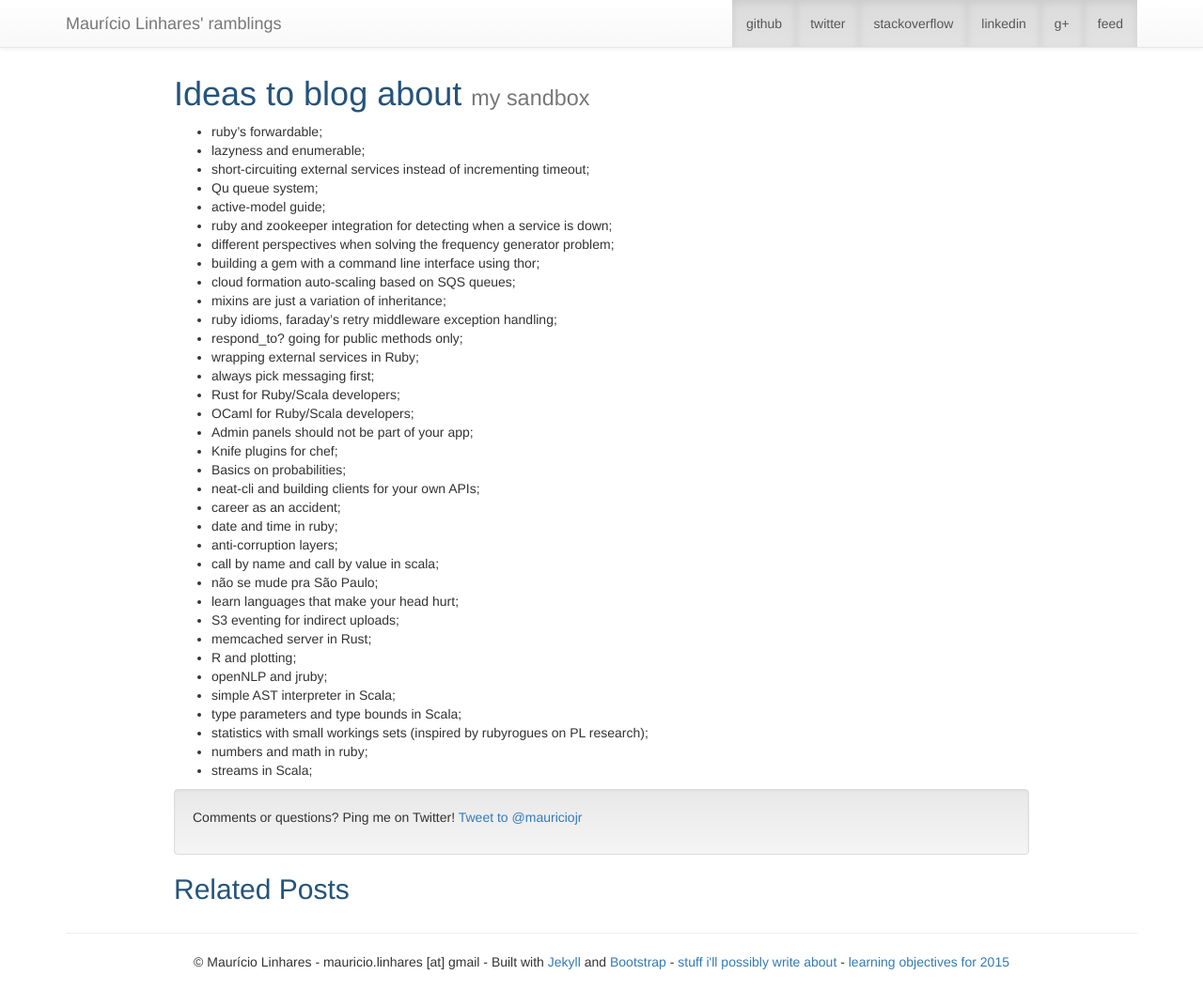
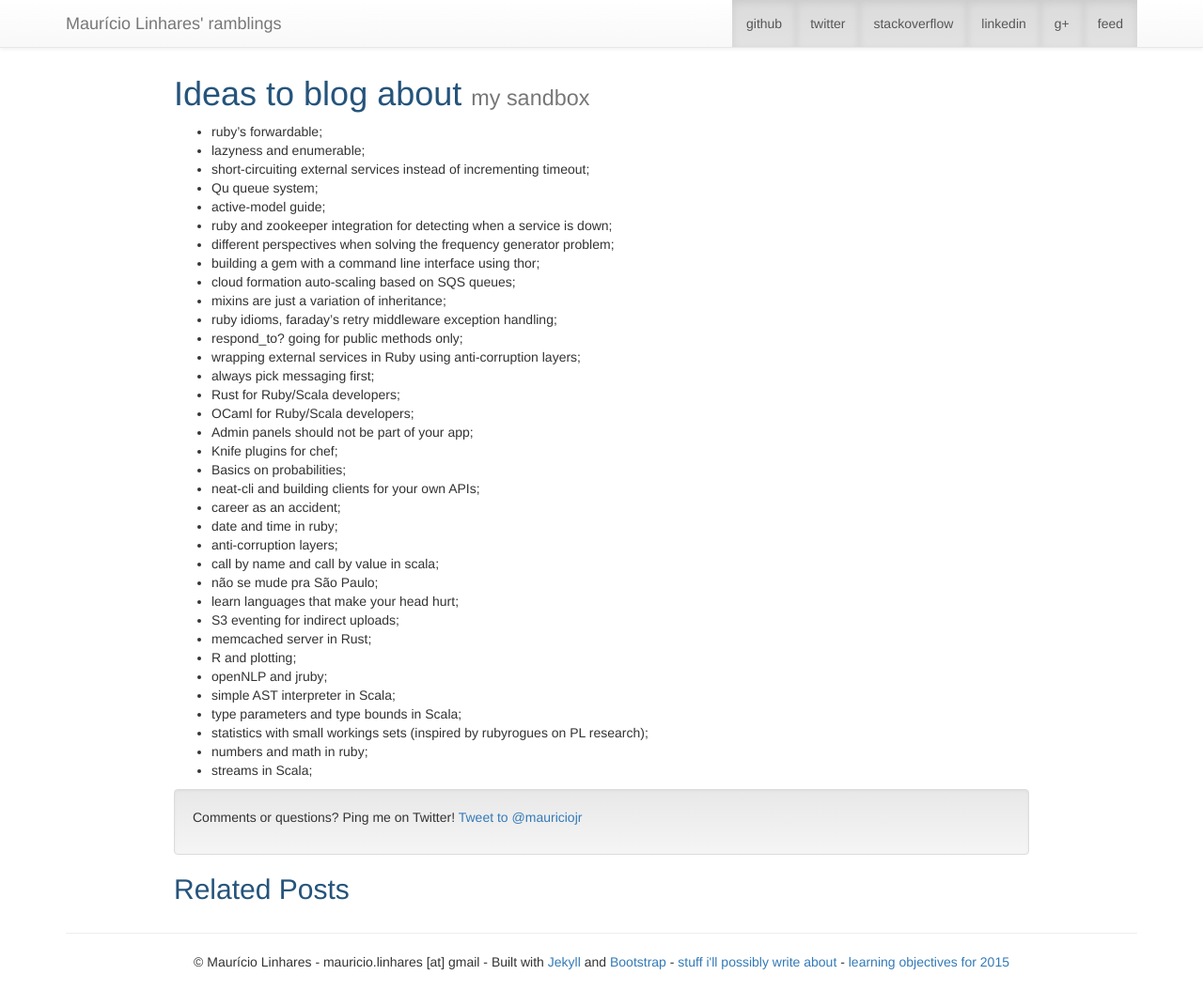
Before and after one commit to mauricio/mauricio.github.com, a Jekyll site: the page built from ideas/index.md, in a window 1280 px wide and 1084 px high. Shown: the top 1071 px of the window at 94% size. Built offline with Jekyll 4.4.1, drawn with Linux system fonts in a browser that asks for light colours; comment, search, counter and statistics services are not loaded.

Commit message:
Including more details for idea

```diff
--- a/ideas/index.md
+++ b/ideas/index.md
@@ -16,7 +16,7 @@ subtitle: my sandbox
 * mixins are just a variation of inheritance;
 * ruby idioms, faraday's retry middleware exception handling;
 * respond_to? going for public methods only;
-* wrapping external services in Ruby;
+* wrapping external services in Ruby using anti-corruption layers;
 * always pick messaging first;
 * Rust for Ruby/Scala developers;
 * OCaml for Ruby/Scala developers;
```
